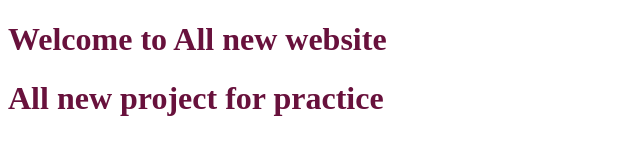
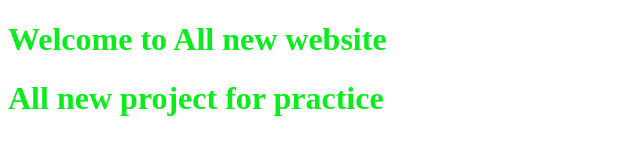
Before and after one commit to rachiket/sadhi-website, a plain HTML site: page index.html in a window 1280 px wide. Shown: the whole page, without its empty margins (0-640 px from the left). Drawn offline with Linux system fonts and the light colour scheme.

Commit message:
changed to green

```diff
--- a/index.html
+++ b/index.html
@@ -7,7 +7,7 @@
     <title>Document</title>
     <style>
         h1{
-            color: rgb(104, 17, 60);
+            color: rgb(11, 236, 29);
         }
 
     </style>
```
